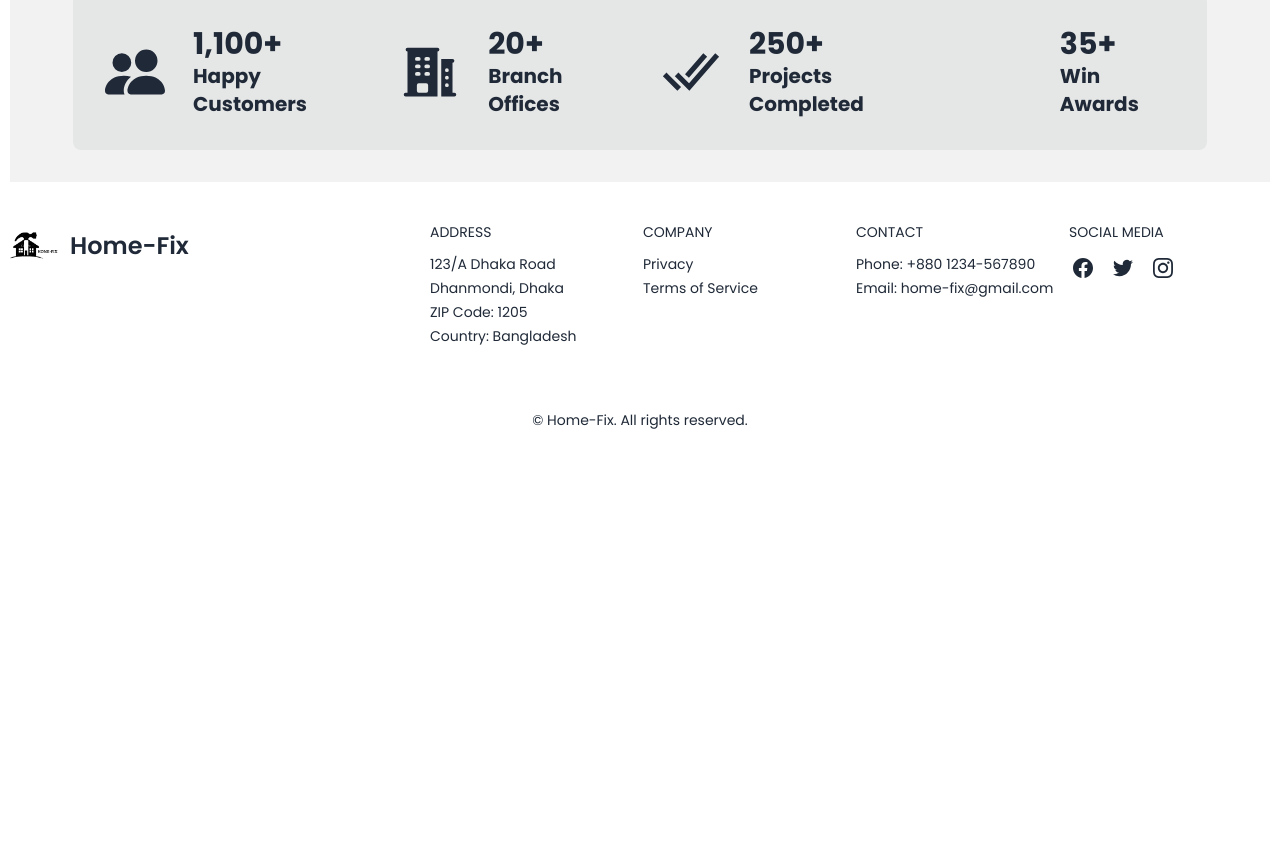
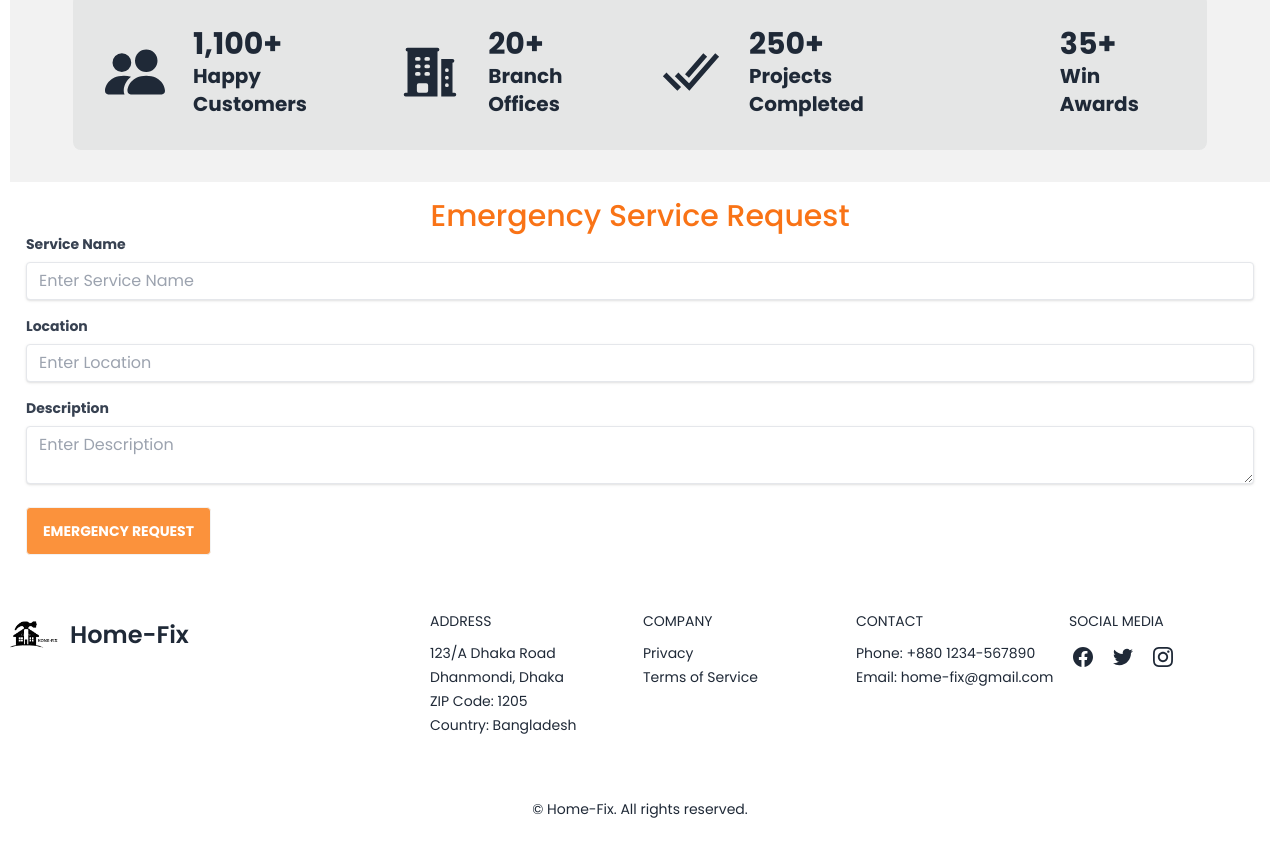
Before and after one commit to Rajib-10/Home-Fix-Client, a React (Vite) app: page / in a window 1280 px wide. Shown: the part 1908-2751 px from the top of the page. Before the commit the page ends 2362 px from the top, so only its background shows below. Built offline with nearby package versions, Linux system fonts and the light colour scheme; no server answers; some icons are missing.

Commit message:
Emergency serice request added in home page

```diff
--- /dev/null
+++ b/src/pages/Home/Emergency/Emergency.jsx
@@ -0,0 +1,81 @@
+import toast, { Toaster } from "react-hot-toast";
+
+
+const Emergency = () => {
+
+  const handleSubmit = e => {
+
+    e.preventDefault()
+    const form =e.target
+    const name = form.name.value
+    const location = form.location.value
+    const description = form.description.value
+    const request = {name,location,description}
+    if(request){
+        toast.success("Request sent successfully.")
+        form.reset()
+    }
+
+  };
+
+  return (
+    <div className="container mx-auto p-4">
+       <h1 className="text-orange-500 text-center text-3xl font-medium">
+        Emergency Service Request
+      </h1>
+      <form onSubmit={handleSubmit}>
+        <div className="mb-4">
+          <label className="block text-gray-700 text-sm font-bold mb-2" htmlFor="serviceName">
+            Service Name
+          </label>
+          <input
+            type="text"
+            id="serviceName"
+            name="name"
+
+            className="shadow appearance-none border rounded w-full py-2 px-3 text-gray-700 leading-tight focus:outline-none focus:shadow-outline"
+            placeholder="Enter Service Name"
+          />
+        </div>
+
+        <div className="mb-4">
+          <label className="block text-gray-700 text-sm font-bold mb-2" htmlFor="location">
+            Location
+          </label>
+          <input
+            type="text"
+            id="location"
+            name="location"
+
+            className="shadow appearance-none border rounded w-full py-2 px-3 text-gray-700 leading-tight focus:outline-none focus:shadow-outline"
+            placeholder="Enter Location"
+          />
+        </div>
+
+        <div className="mb-4">
+          <label className="block text-gray-700 text-sm font-bold mb-2" htmlFor="description">
+            Description
+          </label>
+          <textarea
+            id="description"
+            name="description"
+
+            className="shadow appearance-none border rounded w-full py-2 px-3 text-gray-700 leading-tight focus:outline-none focus:shadow-outline"
+            placeholder="Enter Description"
+          />
+        </div>
+
+        <button
+          type="submit"
+
+          className="btn bg-orange-400 hover:bg-orange-500 text-white font-bold py-2 px-4 rounded focus:outline-none focus:shadow-outline"
+        >
+          Emergency Request
+        </button>
+      </form>
+      <Toaster />
+    </div>
+  );
+};
+
+export default Emergency;
--- a/src/pages/Home/Home.jsx
+++ b/src/pages/Home/Home.jsx
@@ -7,6 +7,7 @@ import Summaries from "./Summaries/Summaries";
 import HowWork from "./HowWork/HowWork";
 import PopularServices from "./PopularServices/PopularServices";
 import { Helmet } from "react-helmet";
+import Emergency from "./Emergency/Emergency";
 
 const Home = () => {
   const { user } = useAuth();
@@ -34,6 +35,7 @@ const Home = () => {
       <AskedQuestion />
      <HowWork />
      <Summaries />
+     <Emergency />
      <Helmet>
       <title>Home-Fix | Home</title>
      </Helmet>
```
